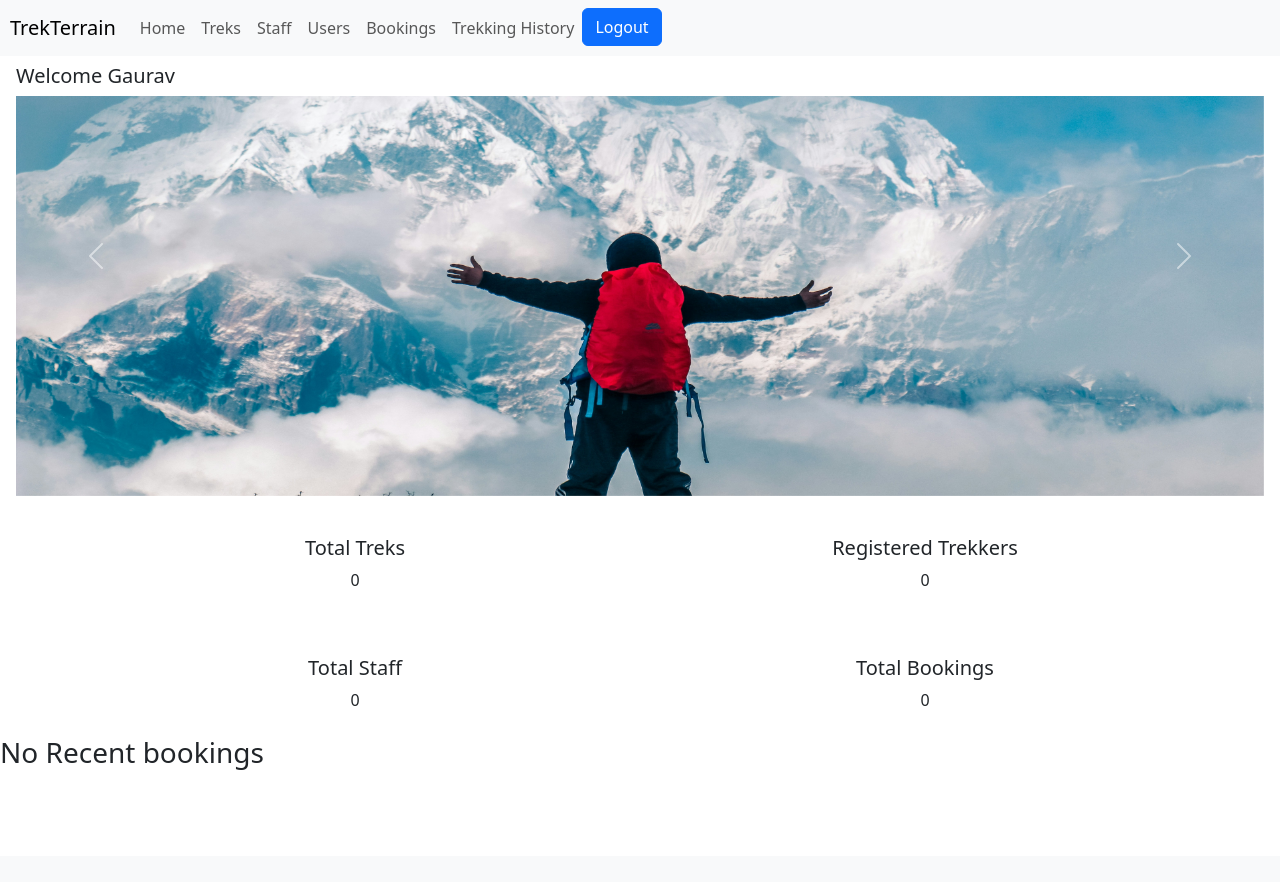
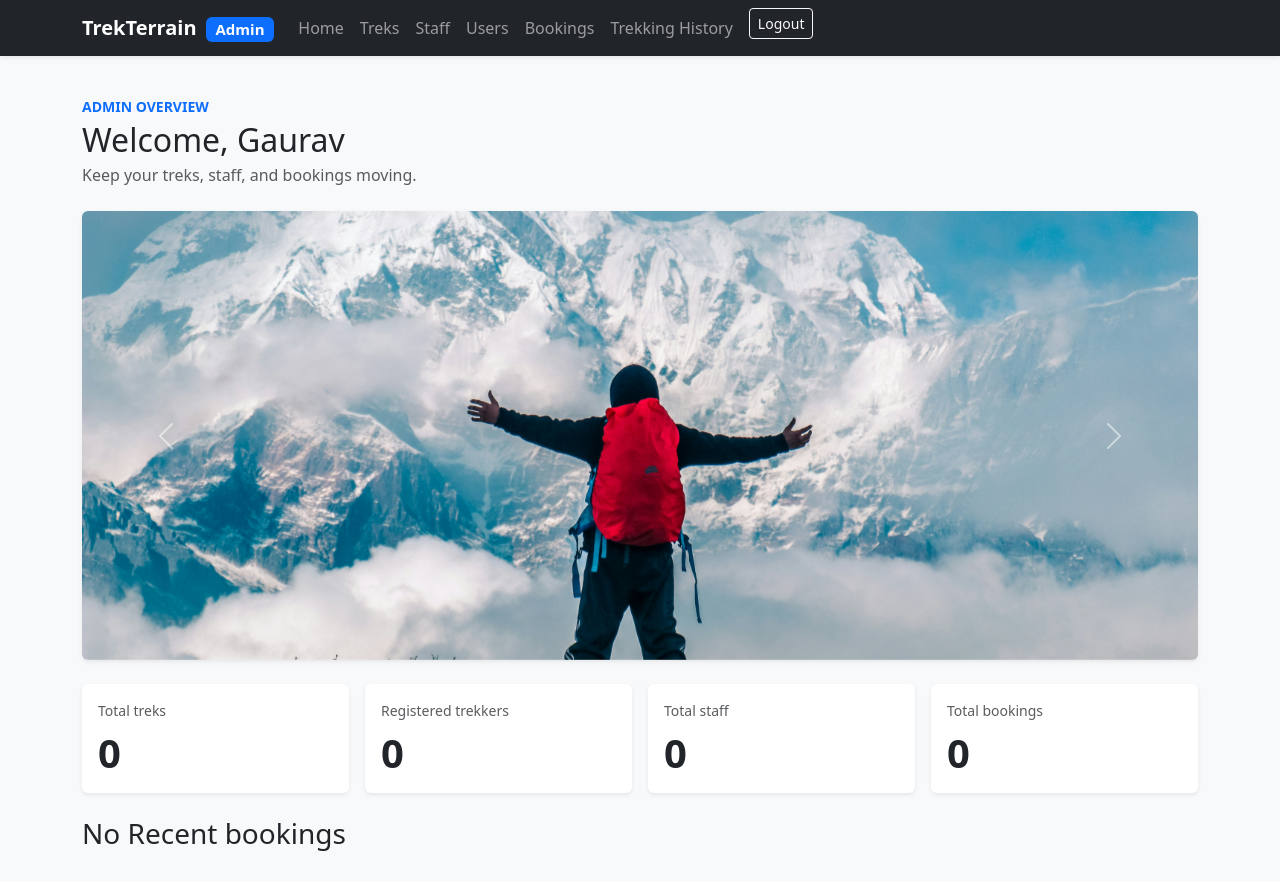
Before and after one commit to Gaurav2007-max/trek-management-platform, a Flask app: page /adminDashboard in a window 1280 px wide. Before the commit the page ends 770 px from the top, so only its background shows below. Run offline with Flask 3, Linux system fonts and the light colour scheme; the visitor is signed in with stand-in values (Sample User, id 1); data comes from the database, SQL or seed files in the repository; data that the repository does not hold is empty.

Commit message:
Improve Bootstrap user interface

```diff
--- a/templates/adminDashboard.html
+++ b/templates/adminDashboard.html
@@ -1,17 +1,23 @@
 {% extends "adminLayout.html" %}
 
 {% block content %}
-<div id="carouselExampleInterval" class="carousel slide py-2 px-3" data-bs-ride="carousel" style="height:auto ;max-height:400px">
-  <h5>Welcome {{UserInfo[1]}}</h5>
-  <div class="carousel-inner h-40" >
+<div class="d-flex flex-column flex-md-row justify-content-between align-items-md-end mb-4">
+  <div>
+    <p class="text-uppercase text-primary fw-semibold small mb-1">Admin overview</p>
+    <h1 class="h2 mb-1">Welcome, {{UserInfo[1]}}</h1>
+    <p class="text-body-secondary mb-0">Keep your treks, staff, and bookings moving.</p>
+  </div>
+</div>
+<div id="carouselExampleInterval" class="carousel slide rounded overflow-hidden shadow-sm mb-4" data-bs-ride="carousel">
+  <div class="carousel-inner">
     <div class="carousel-item active"  data-bs-interval="3000">
-      <img src="{{url_for('static',filename='img1.jpg')}}" style="height: auto; max-height: 400px;" class="d-block w-100" alt="i1">
+      <img src="{{url_for('static',filename='img1.jpg')}}" class="d-block w-100" alt="Mountain trek">
     </div>
     <div class="carousel-item" data-bs-interval="3000">
-      <img src="{{url_for('static',filename='img2.jpg')}}" style="height: auto; max-height: 400px;" class="d-block w-100" alt="i2">
+      <img src="{{url_for('static',filename='img2.jpg')}}" class="d-block w-100" alt="Trek landscape">
     </div>
     <div class="carousel-item" data-bs-interval="3000">
-      <img src="{{url_for('static',filename='img3.jpg')}}" style="height: auto; max-height: 400px;" class="d-block w-100" alt="i3">
+      <img src="{{url_for('static',filename='img3.jpg')}}" class="d-block w-100" alt="Trail view">
     </div>
   </div>
   <button class="carousel-control-prev" type="button" data-bs-target="#carouselExampleInterval" data-bs-slide="prev">
@@ -23,31 +29,37 @@
     <span class="visually-hidden">Next</span>
   </button>
 </div>
-<br><br><br>
-<div class="container overflow-hidden text-center my-2">
-  <div class="row gy-5">
-    <div class="col-6" >
-        <H5>Total Treks</H5>
-        <p>{{TotalTreks}}</p>
+<div class="row g-3 mb-4">
+    <div class="col-6 col-lg-3">
+      <div class="card border-0 shadow-sm h-100"><div class="card-body">
+        <p class="text-body-secondary small mb-2">Total treks</p>
+        <p class="display-6 fw-semibold mb-0">{{TotalTreks}}</p>
+      </div></div>
     </div>
-    <div class="col-6">
-        <h5>Registered Trekkers</h5>
-        <p>{{TotalUsers}}</p>
+    <div class="col-6 col-lg-3">
+      <div class="card border-0 shadow-sm h-100"><div class="card-body">
+        <p class="text-body-secondary small mb-2">Registered trekkers</p>
+        <p class="display-6 fw-semibold mb-0">{{TotalUsers}}</p>
+      </div></div>
     </div>
-    <div class="col-6">
-        <h5>Total Staff</h5>
-        <p>{{TotalStaff}}</p>
+    <div class="col-6 col-lg-3">
+      <div class="card border-0 shadow-sm h-100"><div class="card-body">
+        <p class="text-body-secondary small mb-2">Total staff</p>
+        <p class="display-6 fw-semibold mb-0">{{TotalStaff}}</p>
+      </div></div>
     </div>
-    <div class="col-6">
-        <h5>Total Bookings</h5>
-        <p>{{TotalBookings}}</p>
+    <div class="col-6 col-lg-3">
+      <div class="card border-0 shadow-sm h-100"><div class="card-body">
+        <p class="text-body-secondary small mb-2">Total bookings</p>
+        <p class="display-6 fw-semibold mb-0">{{TotalBookings}}</p>
+      </div></div>
     </div>
-  </div>
 </div>
         {% if bookings %}
-        <div class="table-responsive " style="padding:10px">
-        <h5>Recent Bookings:</h5>
-        <table class="table table-striped table-hover" style="margin-top:10px; ">
+        <div class="card border-0 shadow-sm">
+        <div class="card-body">
+        <h2 class="h5">Recent bookings</h2>
+        <table class="table table-striped table-hover align-middle mb-3">
             <thead class="table-primary">
                 <tr>
                     <th>S.No</th>
@@ -71,7 +83,8 @@
             {% endfor %}
             </tbody>
         </table>
-        <a href="/adminBookings">View all Bookings</a>
+        <a class="btn btn-outline-primary btn-sm" href="/adminBookings">View all bookings</a>
+        </div>
         </div>
 
         {% else %}
--- a/templates/adminLayout.html
+++ b/templates/adminLayout.html
@@ -6,15 +6,14 @@
     <title>Admin</title>
     <link href="https://cdn.jsdelivr.net/npm/bootstrap@5.3.8/dist/css/bootstrap.min.css" rel="stylesheet" integrity="sha384-sRIl4kxILFvY47J16cr9ZwB07vP4J8+LH7qKQnuqkuIAvNWLzeN8tE5YBujZqJLB" crossorigin="anonymous">
 </head>
-<body>
-
-    <nav class="navbar navbar-expand-md bg-body-tertiary">
-    <div class="container-fluid" style="padding-left: 10px;">
+<body class="bg-light">
+    <nav class="navbar navbar-expand-lg navbar-dark bg-dark shadow-sm">
+    <div class="container">
         <button class="navbar-toggler" type="button" data-bs-toggle="collapse" data-bs-target="#navbarTogglerDemo01" aria-controls="navbarTogglerDemo01" aria-expanded="false" aria-label="Toggle navigation">
         <span class="navbar-toggler-icon"></span>
         </button>
         <div class="collapse navbar-collapse" id="navbarTogglerDemo01">
-        <a class="navbar-brand" href="#">TrekTerrain</a>
+        <a class="navbar-brand fw-semibold" href="/adminDashboard">TrekTerrain <span class="badge text-bg-primary ms-1">Admin</span></a>
         <ul class="navbar-nav me-auto mb-2 mb-lg-0">
             <li class="nav-item">
             <a class="nav-link" href="/adminDashboard">Home</a>
@@ -34,15 +33,15 @@
             <li class="nav-item">
             <a class="nav-link" href="/adminHistory">Trekking History</a>
             </li>
-            <li class="nav-item">
-            <button class="btn btn-primary"><a href="/logout" style="color:white; text-decoration:none;">Logout</a></button>
+            <li class="nav-item ms-lg-2">
+            <a class="btn btn-outline-light btn-sm" href="/logout">Logout</a>
             </li>
         </ul>
         </div>
     </div>
     </nav>
-    <div id="content" class="justify-content-center align-items-center vh-100">
-        <div class="flash-container">
+    <main id="content" class="container py-4">
+        <div class="flash-container mb-3">
             {% with messages = get_flashed_messages(with_categories=true) %}
                 {% if messages %}
                     {% for category, message in messages %}
@@ -73,7 +72,7 @@
         </div>
         {% block content %}
         {% endblock %}
-    </div>
+    </main>
     <script src="https://cdn.jsdelivr.net/npm/bootstrap@5.3.8/dist/js/bootstrap.bundle.min.js" integrity="sha384-FKyoEForCGlyvwx9Hj09JcYn3nv7wiPVlz7YYwJrWVcXK/BmnVDxM+D2scQbITxI" crossorigin="anonymous"></script>
 </body>
 </html>
```
Also changed, not shown: templates/adminTreks.html (+21 -10 lines), templates/login.html (+25 -12 lines), templates/register.html (+47 -19 lines), templates/staffDashboard.html (+7 -7 lines), templates/staffLayout.html (+9 -9 lines), templates/trekkerDashboard.html (+14 -8 lines), templates/trekkerLayout.html (+9 -9 lines), templates/trekkerTreks.html (+29 -10 lines).
